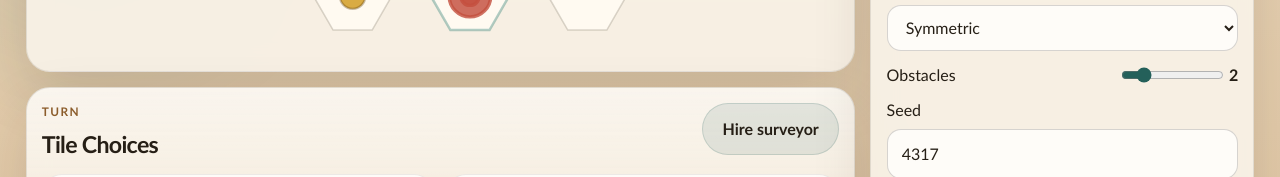
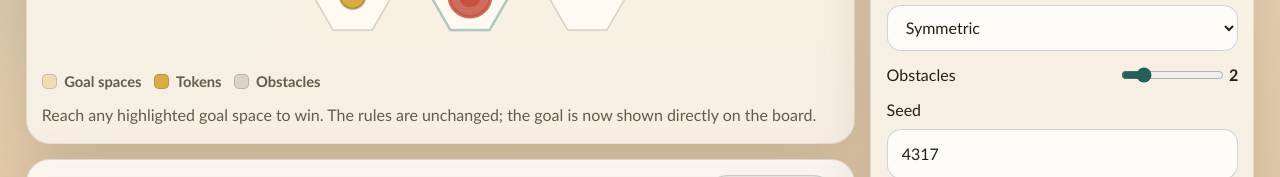
Before and after one commit to taylorvance/traingame, a React (Vite) app: page / in a window 1280 px wide. Shown: the part 862-1039 px from the top of the page. Built offline with nearby package versions, Linux system fonts and the light colour scheme.

Commit message:
Show goal spaces on the board

```diff
--- a/src/App.css
+++ b/src/App.css
@@ -180,6 +180,46 @@
   max-height: 70vh;
 }
 
+.board-legend {
+  display: flex;
+  gap: 0.75rem;
+  flex-wrap: wrap;
+  margin-top: 0.9rem;
+}
+
+.legend-item {
+  display: inline-flex;
+  align-items: center;
+  gap: 0.45rem;
+  color: var(--muted);
+  font-size: 0.92rem;
+  font-weight: 600;
+}
+
+.legend-swatch {
+  width: 0.95rem;
+  height: 0.95rem;
+  border-radius: 0.3rem;
+  border: 1px solid rgba(58, 48, 32, 0.18);
+  flex: 0 0 auto;
+}
+
+.legend-goal {
+  background: rgba(223, 181, 89, 0.34);
+}
+
+.legend-token {
+  background: var(--gold);
+}
+
+.legend-obstacle {
+  background: rgba(92, 77, 57, 0.18);
+}
+
+.board-note {
+  margin: 0.7rem 0 0;
+}
+
 .hex-tile {
   fill: rgba(255, 251, 242, 0.9);
   stroke: rgba(58, 48, 32, 0.18);
@@ -187,7 +227,8 @@
 }
 
 .goal-cell {
-  fill: rgba(223, 181, 89, 0.22);
+  fill: rgba(223, 181, 89, 0.34);
+  stroke: rgba(171, 118, 27, 0.34);
 }
 
 .obstacle-cell {
--- a/src/App.tsx
+++ b/src/App.tsx
@@ -48,7 +48,7 @@ function describeTile(tile: Tile): string {
 
 function describePreview(preview: MovePreview): string {
   if (preview.outcome === 'win') {
-    return preview.tokenGain > 0 ? 'Win and gain 1 token.' : 'Win by reaching the top row.'
+    return preview.tokenGain > 0 ? 'Win, gain 1 token, and reach a goal space.' : 'Win by reaching a goal space.'
   }
 
   if (preview.outcome === 'loss') {
@@ -192,10 +192,30 @@ function App() {
                 <div className="board-badges">
                   <span className={`status-pill status-${game.status}`}>{game.status}</span>
                   <span className="soft-pill">Start {game.board.start.key}</span>
+                  <span className="soft-pill">Goal highlighted spaces</span>
                 </div>
               </div>
 
               <HexBoard game={game} hoveredTileId={hoveredTileId} previews={previews} />
+
+              <div aria-label="Board legend" className="board-legend">
+                <span className="legend-item">
+                  <span aria-hidden="true" className="legend-swatch legend-goal" />
+                  Goal spaces
+                </span>
+                <span className="legend-item">
+                  <span aria-hidden="true" className="legend-swatch legend-token" />
+                  Tokens
+                </span>
+                <span className="legend-item">
+                  <span aria-hidden="true" className="legend-swatch legend-obstacle" />
+                  Obstacles
+                </span>
+              </div>
+
+              <p className="panel-note board-note">
+                Reach any highlighted goal space to win. The rules are unchanged; the goal is now shown directly on the board.
+              </p>
             </section>
 
             <section className="panel options-panel">
--- a/src/lib/game.ts
+++ b/src/lib/game.ts
@@ -419,7 +419,7 @@ function hasCell(board: BoardState, key: string): boolean {
 
 function describePreview(preview: MovePreview): string {
   if (preview.outcome === 'win') {
-    return preview.tokenGain > 0 ? 'Reached the top row and collected a token.' : 'Reached the top row.'
+    return preview.tokenGain > 0 ? 'Reached a goal space and collected a token.' : 'Reached a goal space.'
   }
 
   if (preview.outcome === 'loss') {
@@ -489,7 +489,7 @@ export function previewMove(game: GameState, tile: Tile): MovePreview {
       nextRequiredColor,
       tokenGain,
       outcome: 'win',
-      reason: 'Reached the top row.',
+      reason: 'Reached a goal space.',
     }
   }
 
@@ -550,7 +550,7 @@ export function createGame(inputRules: RulesConfig): GameState {
     rules,
     board,
     status: 'playing',
-    statusMessage: 'Lay track from the bottom to any top-row hex.',
+    statusMessage: 'Lay track from the bottom to any highlighted goal space.',
     turnNumber: 1,
     tokens: rules.startingTokens,
     frontier: {
@@ -662,7 +662,7 @@ export function chooseTile(game: GameState, tileId: string): GameState {
       offer: [],
       history: [historyEntry, ...game.history].slice(0, 12),
       status: 'won',
-      statusMessage: 'Reached the top row.',
+      statusMessage: 'Reached a goal space.',
     }
   }
 
```
Also changed, not shown: 1 other file (tests, documents, lock files or other folders).
